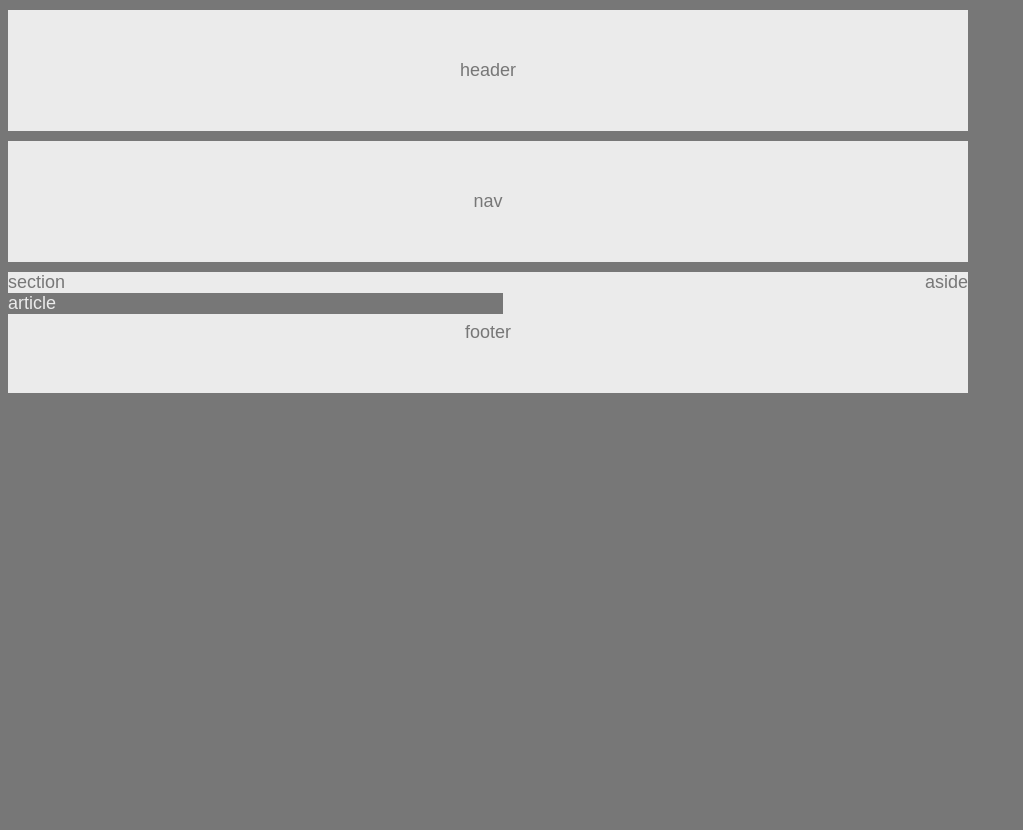
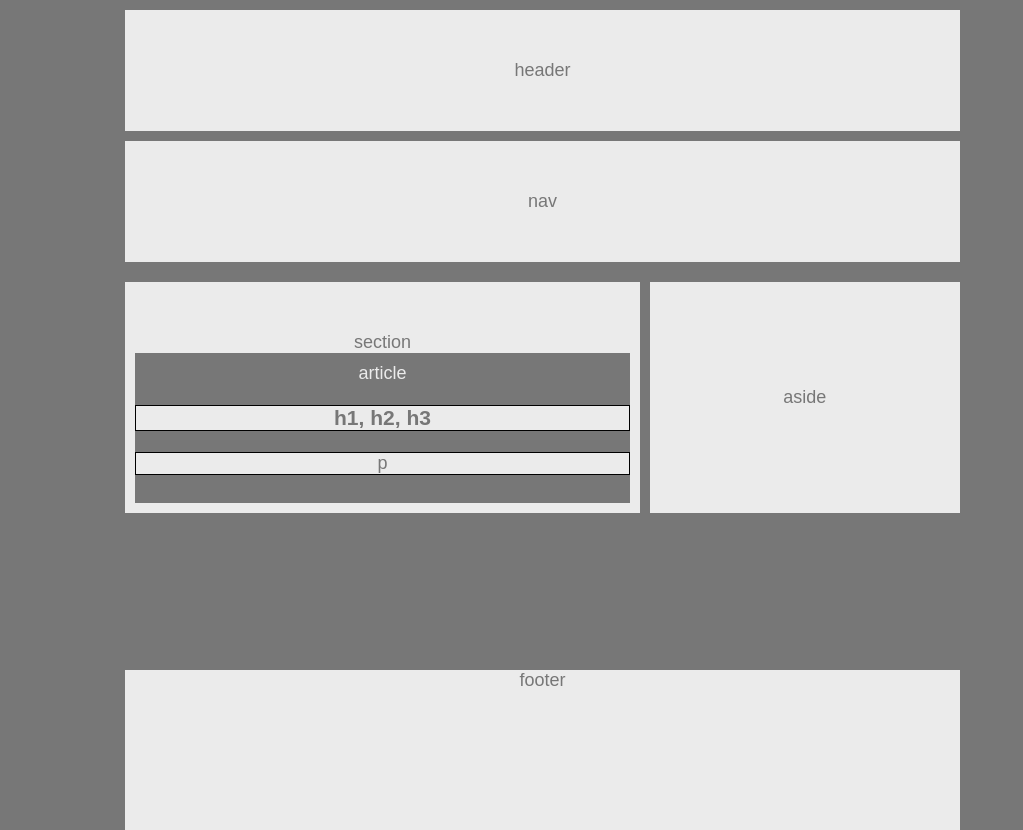
Before and after one commit to GrimbleLewis/HW-Wireframe, a plain HTML site: page index.html in a window 1280 px wide. Shown: the whole page, without its empty margins (0-1023 px from the left). Before the commit the page ends 800 px from the top, so only its background shows below. Drawn offline with Linux system fonts and the light colour scheme.

Commit message:
contined layout of wireframe

```diff
--- a/index.html
+++ b/index.html
@@ -9,7 +9,7 @@
 </head>
 
 <body>
-
+    <div id="wrapper">
     <header>
          header
     </header>
@@ -17,19 +17,28 @@
     <nav>
         nav
     </nav>
+    <div class="section">
     <section>
         section
         <article>
             article
+
+            <h3>h1, h2, h3</h3>
+
+            <p>p</p>
+
         </article>
+
     </section>
 
     <aside>
         aside
     </aside>
+    </div>
+    </div>
 
-    <footer>
-            footer
+    <footer class="footer">
+        footer
     </footer>
 
 </body>
--- a/style.css
+++ b/style.css
@@ -6,18 +6,38 @@ body {
     font-size: 18px
 }
 
+html, body {
+    height: 100%;
+    margin: 0;
+    padding: 0;
+}
+
 header, nav, section, aside, footer {
     background: #ebebeb;
+    margin-bottom: 10px;
+    margin-top: 10px;
+    margin-left: 125px;
+
 }
 
 article {
     color: #ebebeb;
     background: #777;
+    text-align: center;
+    padding-top: 10px;
+    padding-bottom: 10px;
 }
 
 h1, p, {
     color: #777;
     background: #ebebeb;
+}
+
+h3, p {
+    text-align: center;
+    background: #ebebeb;
+    color: #777;
+    border: 1px solid black;
 }
 
 header {
@@ -36,19 +56,41 @@ nav {
 }
 
 section {
+    float: left;
     width: 495px;
-    float: left;
-
+    padding-top: 50px;
+    padding-bottom: 10px;
+    padding-left: 10px;
+    padding-right: 10px;
+    text-align: center;
 }
 
 aside {
-
-    float: right;
-    display: block;
+    float: left;
+    padding-top: 105px;
+    padding-bottom: 105px;
+    padding-right: 133.3px;
+    padding-left: 133.3px;
+    width: auto;
+    margin-left: 10px;
 }
 
-footer {
+.section {
+    margin: 0 auto;
+    overflow: hidden;
+}
+#wrapper {
+    min-height: 80%;
+    padding-bottom: 10px;
+}
+.clearfix::after {
+    content: “”;
+    display: block;
+    clear: both;
+ }
+
+.footer {
+    min-height: 20%;
+    overflow: auto;
     text-align: center;
-    padding: 50px;
-    display: block;
 }
```
